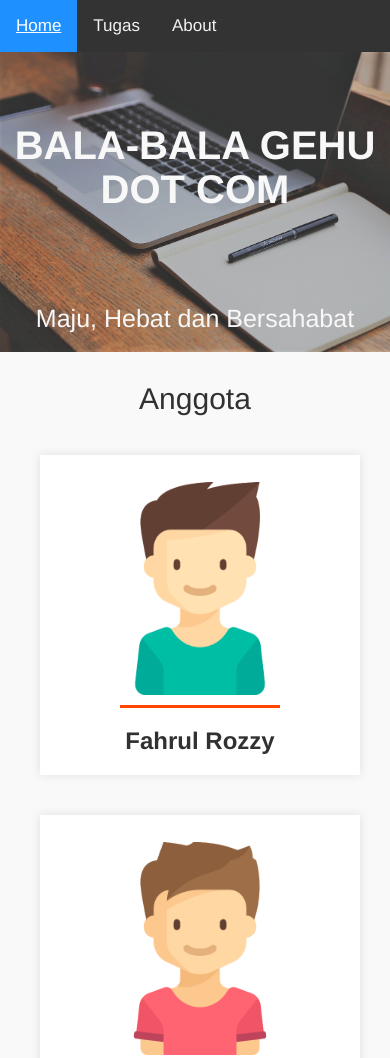
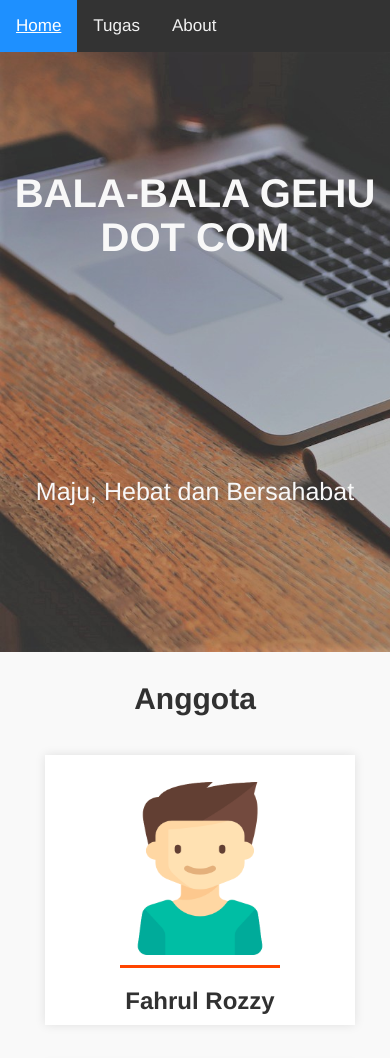
Before and after one commit to fahrulrozzy48/balahu, a plain HTML site: page index.html in a window 390 px wide. Shown: the top 1058 px of the page. Drawn offline with nearby package versions, Linux system fonts and the light colour scheme.

Commit message:
Add files via upload

```diff
--- a/index.html
+++ b/index.html
@@ -59,17 +59,17 @@
    <section class="profil">
        <div class="item">
        <div class="container">
-           <div class="row">
+           <div class="row" style="margin: 0;">
                <div class="col-md-12">
                    <div class="text-center">
                        <div class="perkenalan">
-                           <h1>Anggota</h1>
+                           <h1><b>Anggota</b></h1>
                        </div>
                    </div>
                </div>
                <div class="button">
                   <a href="https://fahrulrozzy48.github.io">
-                       <div class="col-md-4 col-md-4">
+                       <div class="col-md-4 col-md-4" >
                            <div class="about-item text-center">
                                   <img src="img/boy%20(3).png" alt="" >
                                   <br>
--- a/style.css
+++ b/style.css
@@ -135,18 +135,18 @@ body{
         background-image: url(img/code.jpg);
         background-size: cover;
         background-repeat: no-repeat;
-        height: 300px;
+        height: 600px;
         opacity: 0.95;
     }
 
   .heading h1{
     color: #F8F8F8;
     font-size: 40px;
-        transform: translateY(35%);
+        transform: translateY(90%);
     }
 
     .moto{
-        transform: translateY(200%);
+        transform: translateY(500%);
     }
     .moto h4{
         text-align: center;
@@ -240,12 +240,14 @@ body{
     transition: all 400ms linear;
 }
 
+
 @media screen and (max-width:480px) {
     #Profil {
         margin-top: auto;
         width: 100%;
-        padding: 0 20px;
+        padding: 0 10px;
         background: #f9f9f9;
+        margin: 0;
     }
 
 
@@ -256,7 +258,15 @@ body{
         color: #313131;
     }
 
+    .about-item{
+        margin: 5px;
+        background-color: white;
+        padding: 27px 40px;
+        box-shadow: 0 0 10px rgba(0,0,0,0.1);
+        width: 100%;
+        height: 270px;
 
+    }
 }
 
 /***** tugas page *****/
```
